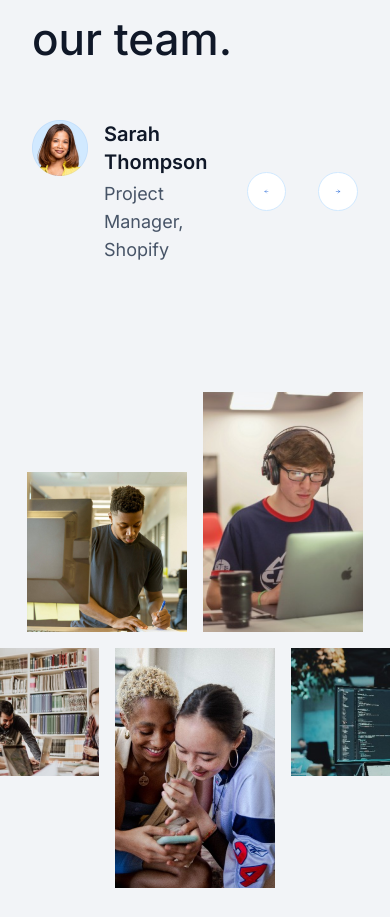
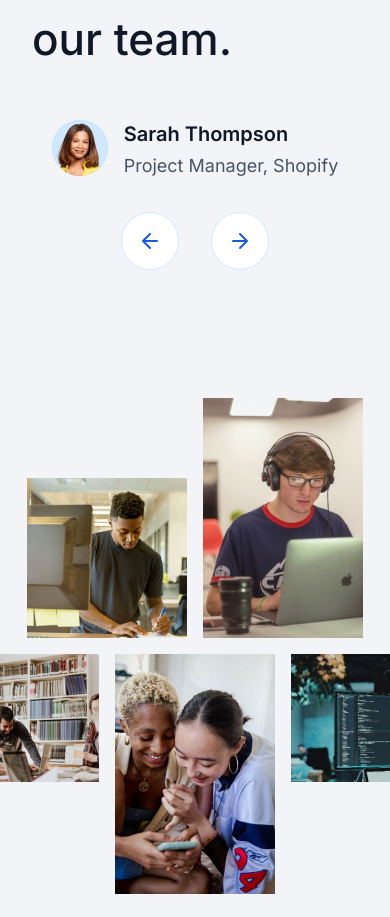
Before and after one commit to AJ1732/clearlink, a React (Vite) app: page / in a window 390 px wide. Shown: the part 7640-8557 px from the top of the page. Built offline with nearby package versions, Linux system fonts and the light colour scheme.

Commit message:
fixed css bugs

```diff
--- a/src/components/Testimonials/Content.jsx
+++ b/src/components/Testimonials/Content.jsx
@@ -20,7 +20,7 @@ const Content = () => {
 
       <p className='text-gray900 text-[2.75rem] font-medium'>ClearLink has upgraded our remote meetings. High-quality video, screen sharing, and top-notch security make it essential for our team.</p>
 
-      <div className='w-full | flex justify-between items-center'>
+      <div className='w-full | flex flex-col justify-between items-center gap-8 | sm:flex-row sm:gap-0'>
         <div className='flex gap-3'>
           <img className='w-14 h-full mr-1' src={avatar_test} />
           <div>
```
